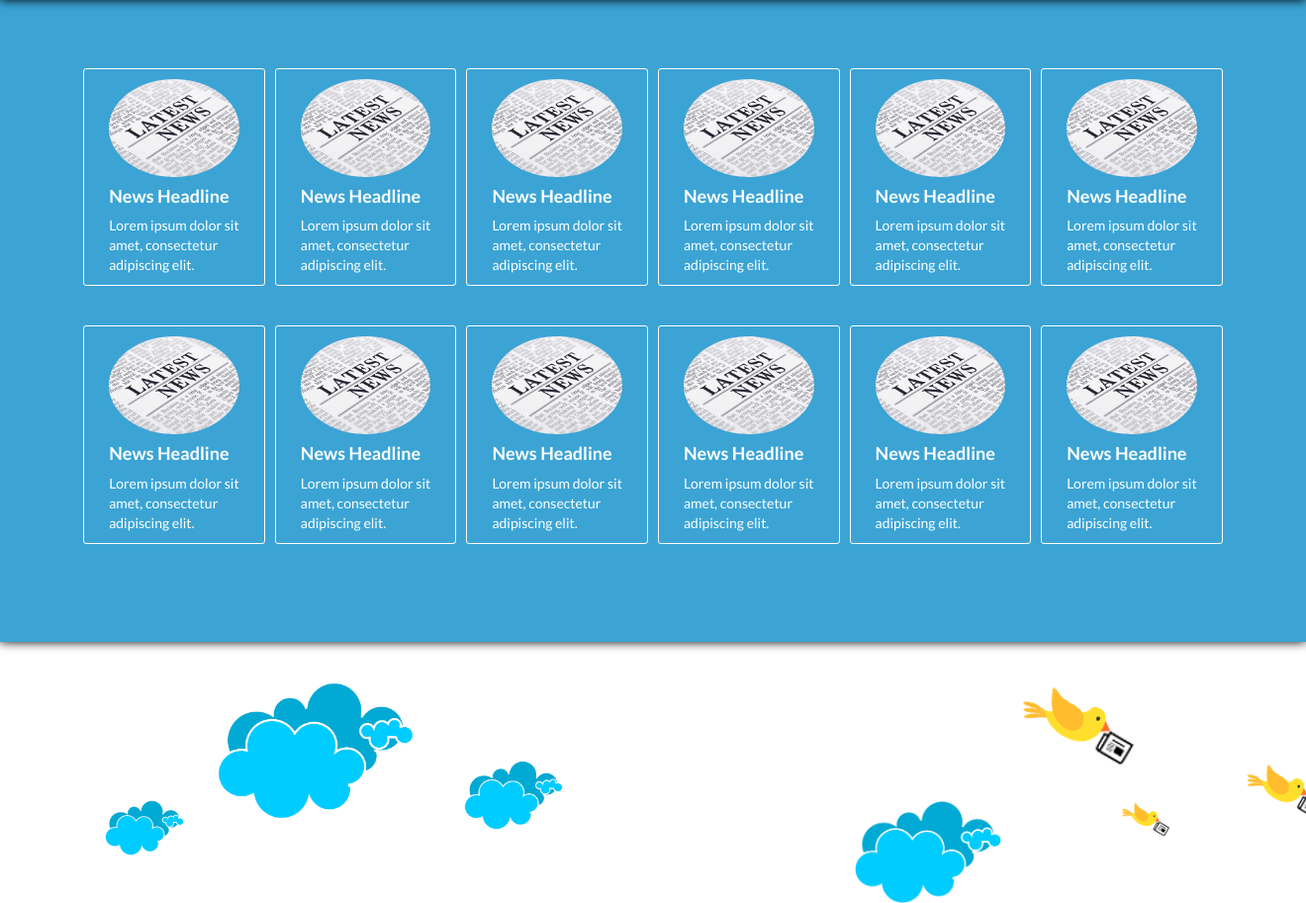
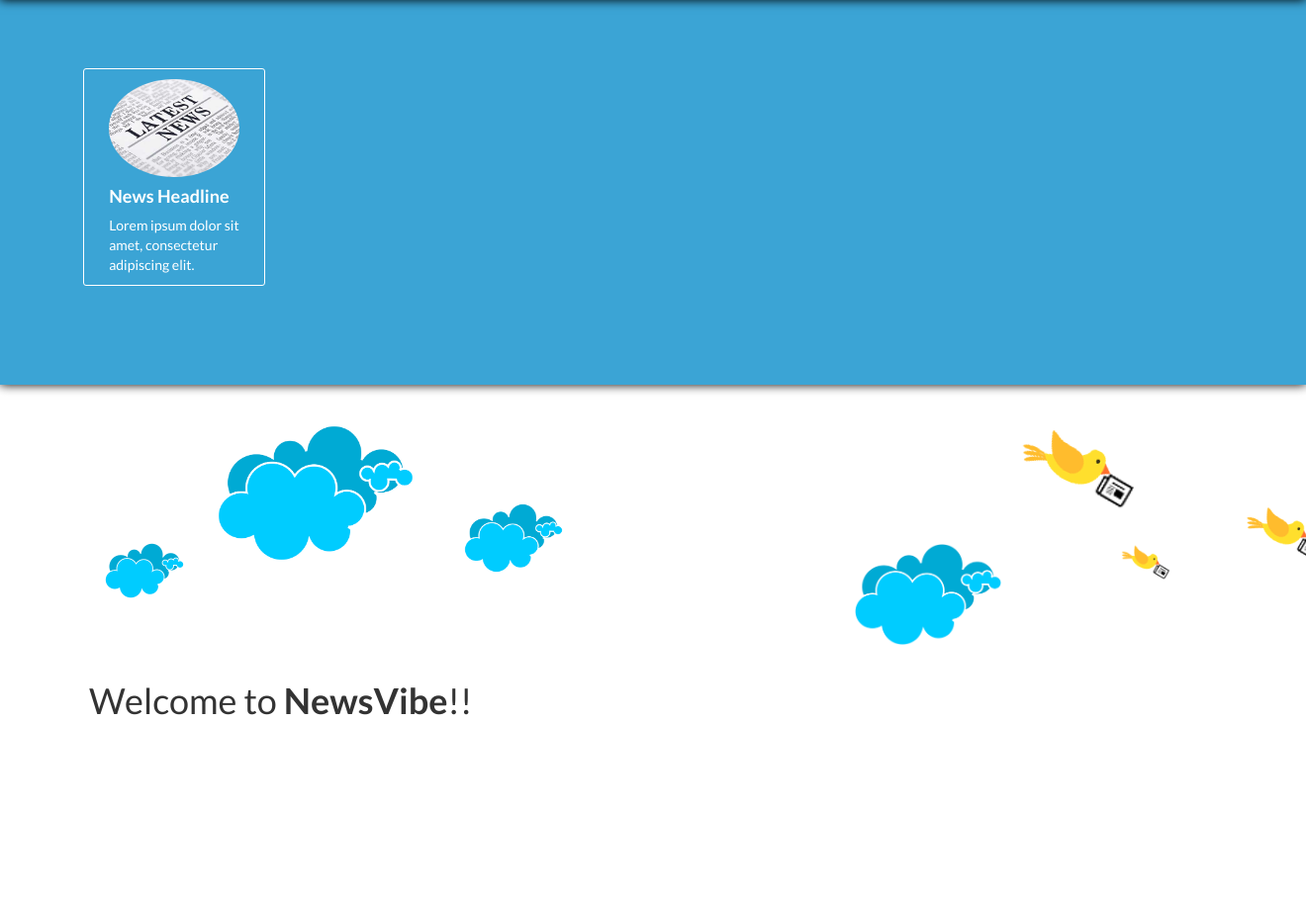
Before and after one commit to corescript/projectfosshack, a Django app: page / in a window 1320 px wide; the page is wider, and only the part inside the window is pictured. Shown: the part 51-964 px from the top of that part at 99% size. After the commit the page ends 774 px from the top of that part, so only its background shows below. Run offline with Django 3.2, Linux system fonts and the light colour scheme; some libraries are stand-ins or nearby versions.

Commit message:
edited index

```diff
--- a/newsvibe/static/css/style.css
+++ b/newsvibe/static/css/style.css
@@ -16,6 +16,8 @@ border-radius: 0;
   border-radius: 3px;
   padding: 20px;
 }
+
+
 .titlepad
 {
   color: white;
--- a/newsvibe/templates/index.html
+++ b/newsvibe/templates/index.html
@@ -63,7 +63,7 @@
 <div class="col-md-2 poperbox">
   <div class="row" style="border:1px solid white;border-radius:3px;padding:10px;">
     <div class="col-md-12">
-      <img src="images/news.png" width="100%" class="img-responsive img-circle">
+      <img src="{% static "images/news.png"%}" width="100%" class="img-responsive img-circle">
     </div>
     <div class="col-md-12 titlepad">
         <h4 style="font-weight:bold;">News Headline</h4>
@@ -76,213 +76,16 @@
 
 </div>
 
-
-<!----paperbox---->
-<div class="col-md-2 poperbox">
-  <div class="row" style="border:1px solid white;border-radius:3px;padding:10px;">
-    <div class="col-md-12">
-      <img src="images/news.png" width="100%" class="img-responsive img-circle">
-    </div>
-    <div class="col-md-12 titlepad">
-        <h4 style="font-weight:bold;">News Headline</h4>
-    </div>
-    <div class="col-md-12 newsdot">
-      Lorem ipsum dolor sit amet, consectetur adipiscing elit.
-    </div>
-
-  </div>
-
-</div>
-
-
-<!----paperbox---->
-<div class="col-md-2 poperbox">
-  <div class="row" style="border:1px solid white;border-radius:3px;padding:10px;">
-    <div class="col-md-12">
-      <img src="images/news.png" width="100%" class="img-responsive img-circle">
-    </div>
-    <div class="col-md-12 titlepad">
-        <h4 style="font-weight:bold;">News Headline</h4>
-    </div>
-    <div class="col-md-12 newsdot">
-      Lorem ipsum dolor sit amet, consectetur adipiscing elit.
-    </div>
-
-  </div>
-
-</div>
-
-
-<!----paperbox---->
-<div class="col-md-2 poperbox">
-  <div class="row" style="border:1px solid white;border-radius:3px;padding:10px;">
-    <div class="col-md-12">
-      <img src="images/news.png" width="100%" class="img-responsive img-circle">
-    </div>
-    <div class="col-md-12 titlepad">
-        <h4 style="font-weight:bold;">News Headline</h4>
-    </div>
-    <div class="col-md-12 newsdot">
-      Lorem ipsum dolor sit amet, consectetur adipiscing elit.
-    </div>
-
-  </div>
-
-</div>
-
-
-<!----paperbox---->
-<div class="col-md-2 poperbox">
-  <div class="row" style="border:1px solid white;border-radius:3px;padding:10px;">
-    <div class="col-md-12">
-      <img src="images/news.png" width="100%" class="img-responsive img-circle">
-    </div>
-    <div class="col-md-12 titlepad">
-        <h4 style="font-weight:bold;">News Headline</h4>
-    </div>
-    <div class="col-md-12 newsdot">
-      Lorem ipsum dolor sit amet, consectetur adipiscing elit.
-    </div>
-
-  </div>
-
-</div>
-
-
-
-<!----paperbox---->
-<div class="col-md-2 poperbox">
-  <div class="row" style="border:1px solid white;border-radius:3px;padding:10px;">
-    <div class="col-md-12">
-      <img src="images/news.png" width="100%" class="img-responsive img-circle">
-    </div>
-    <div class="col-md-12 titlepad">
-        <h4 style="font-weight:bold;">News Headline</h4>
-    </div>
-    <div class="col-md-12 newsdot">
-      Lorem ipsum dolor sit amet, consectetur adipiscing elit.
-    </div>
-
-  </div>
-
-</div>
-
-
-<!----paperbox---->
-<div class="col-md-2 poperbox">
-  <div class="row" style="border:1px solid white;border-radius:3px;padding:10px;">
-    <div class="col-md-12">
-      <img src="images/news.png" width="100%" class="img-responsive img-circle">
-    </div>
-    <div class="col-md-12 titlepad">
-        <h4 style="font-weight:bold;">News Headline</h4>
-    </div>
-    <div class="col-md-12 newsdot">
-      Lorem ipsum dolor sit amet, consectetur adipiscing elit.
-    </div>
-
-  </div>
-
-</div>
-
-
-<!----paperbox---->
-<div class="col-md-2 poperbox">
-  <div class="row" style="border:1px solid white;border-radius:3px;padding:10px;">
-    <div class="col-md-12">
-      <img src="images/news.png" width="100%" class="img-responsive img-circle">
-    </div>
-    <div class="col-md-12 titlepad">
-        <h4 style="font-weight:bold;">News Headline</h4>
-    </div>
-    <div class="col-md-12 newsdot">
-      Lorem ipsum dolor sit amet, consectetur adipiscing elit.
-    </div>
-
-  </div>
-
-</div>
-
-
-<!----paperbox---->
-<div class="col-md-2 poperbox">
-  <div class="row" style="border:1px solid white;border-radius:3px;padding:10px;">
-    <div class="col-md-12">
-      <img src="images/news.png" width="100%" class="img-responsive img-circle">
-    </div>
-    <div class="col-md-12 titlepad">
-        <h4 style="font-weight:bold;">News Headline</h4>
-    </div>
-    <div class="col-md-12 newsdot">
-      Lorem ipsum dolor sit amet, consectetur adipiscing elit.
-    </div>
-
-  </div>
-
-</div>
-
-
-<!----paperbox---->
-<div class="col-md-2 poperbox">
-  <div class="row" style="border:1px solid white;border-radius:3px;padding:10px;">
-    <div class="col-md-12">
-      <img src="images/news.png" width="100%" class="img-responsive img-circle">
-    </div>
-    <div class="col-md-12 titlepad">
-        <h4 style="font-weight:bold;">News Headline</h4>
-    </div>
-    <div class="col-md-12 newsdot">
-      Lorem ipsum dolor sit amet, consectetur adipiscing elit.
-    </div>
-
-  </div>
-
-</div>
-
-
-<!----paperbox---->
-<div class="col-md-2 poperbox">
-  <div class="row" style="border:1px solid white;border-radius:3px;padding:10px;">
-    <div class="col-md-12">
-      <img src="images/news.png" width="100%" class="img-responsive img-circle">
-    </div>
-    <div class="col-md-12 titlepad">
-        <h4 style="font-weight:bold;">News Headline</h4>
-    </div>
-    <div class="col-md-12 newsdot">
-      Lorem ipsum dolor sit amet, consectetur adipiscing elit.
-    </div>
-
-  </div>
-
-</div>
-
-<!----paperbox---->
-<div class="col-md-2 poperbox">
-  <div class="row" style="border:1px solid white;border-radius:3px;padding:10px;">
-    <div class="col-md-12">
-      <img src="images/news.png" width="100%" class="img-responsive img-circle">
-    </div>
-    <div class="col-md-12 titlepad">
-        <h4 style="font-weight:bold;">News Headline</h4>
-    </div>
-    <div class="col-md-12 newsdot">
-      Lorem ipsum dolor sit amet, consectetur adipiscing elit.
-    </div>
-
-  </div>
-
-</div>
 </div>
 </div>
 <div style="width:100%;" class="animation">
   <br /><br />
-  <img src="images/cloud.png" alt="" width="200px" style="position:absolute;left:50%;" class="cloud">
+  <img src="{% static "images/cloud.png" %}" alt="" width="200px" style="position:absolute;left:50%;" class="cloud">
 
-<img src="images/bird.png" alt="" class="bird" style="position:absolute;left:200px;"><br /><br /><br /><br /><img src="images/cloud.png" alt="" width="100px" style="position:absolute;left:100%;" class="cloud1">
-<img src="images/bird.png" alt="" class="bird1" style="position:absolute;left:300px;" width="80px"><br /><br />
-<img src="images/bird.png" alt="" class="bird2" style="position:absolute;left:100px;" width="50px">
-<img src="images/cloud.png" alt="" width="150px" style="position:absolute;left:180%;" class="cloud2"><img src="images/cloud.png" alt="" width="80px" style="position:absolute;left:180%;" class="cloud3">
+<img src="{% static "images/bird.png" %}" alt="" class="bird" style="position:absolute;left:200px;"><br /><br /><br /><br /><img src="{% static "images/cloud.png" %}" alt="" width="100px" style="position:absolute;left:100%;" class="cloud1">
+<img src="{% static "images/bird.png" %}" alt="" class="bird1" style="position:absolute;left:300px;" width="80px"><br /><br />
+<img src="{% static "images/bird.png" %}" alt="" class="bird2" style="position:absolute;left:100px;" width="50px">
+<img src="{% static "images/cloud.png" %}" alt="" width="150px" style="position:absolute;left:180%;" class="cloud2"><img src="{% static "images/cloud.png" %}" alt="" width="80px" style="position:absolute;left:180%;" class="cloud3">
 <br /><br /><br /><br /><br /><br />
 </div>
 <div class="container">
```
